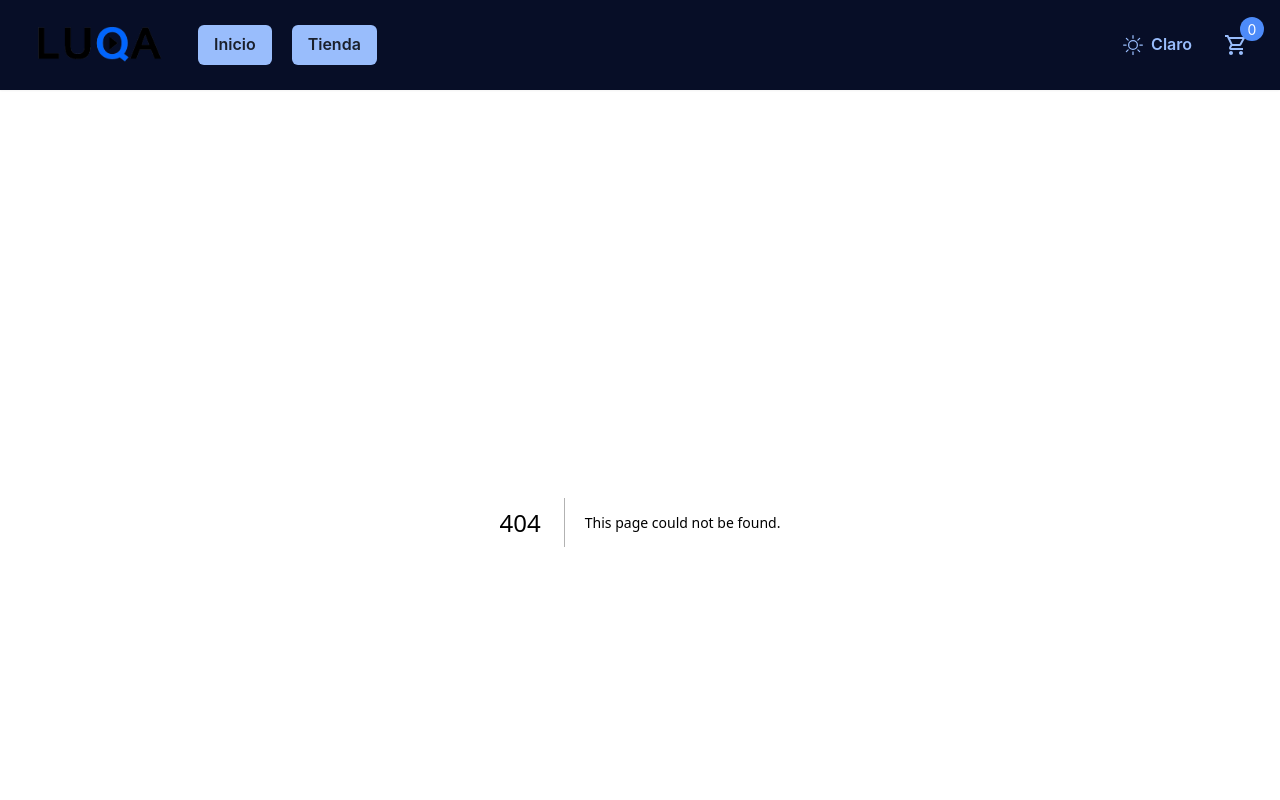
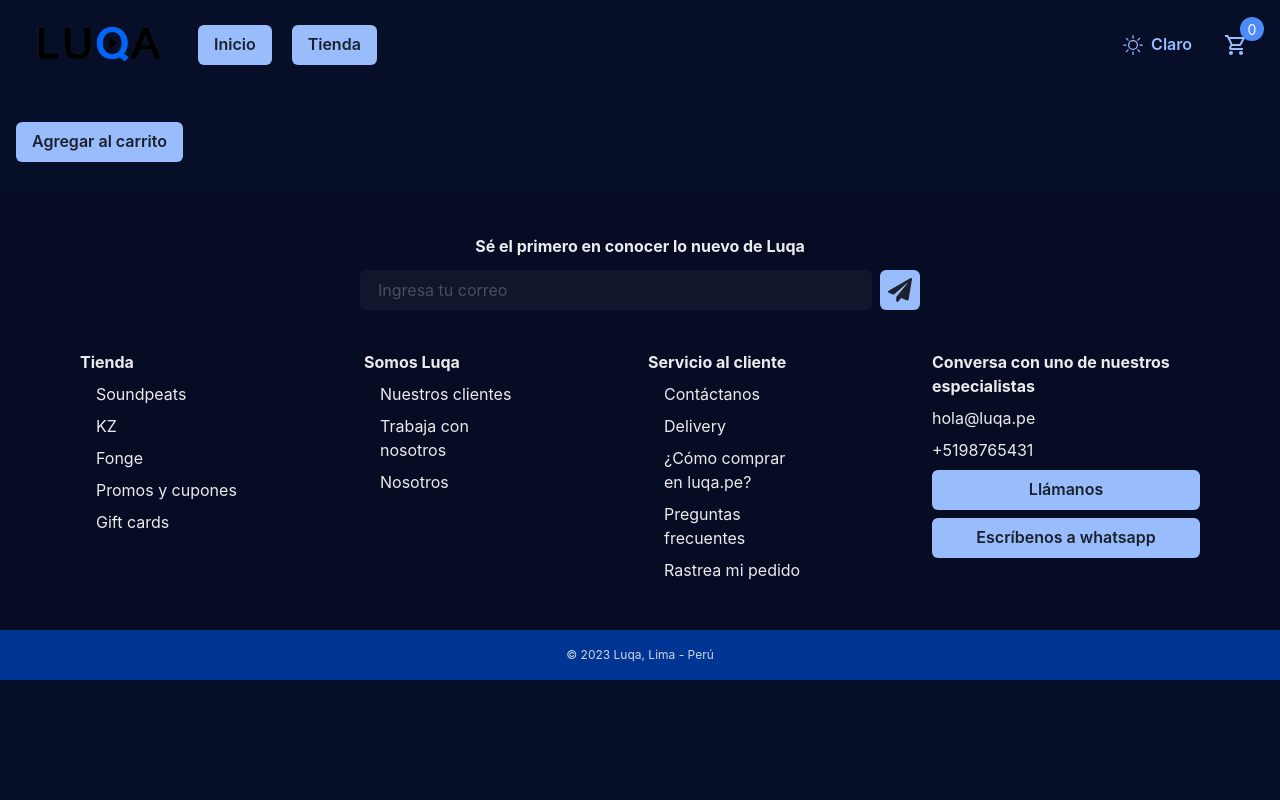
Before and after one commit to iamelyg/luqa, a Next.js app: page /tienda/components/AddButton in a window 1280 px wide. Before the commit this address had no page. Shown: the top 800 px of the page. Built offline with nearby package versions, Linux system fonts and the light colour scheme.

Commit message:
button store

```diff
--- /dev/null
+++ b/pages/tienda/components/AddButton.tsx
@@ -0,0 +1,30 @@
+import { useState } from 'react';
+import { Button, Grid, Badge, Stack, Text, Image, Flex, Card, Center, CardBody, CardFooter, Heading, Divider, ButtonGroup, Box } from '@chakra-ui/react';
+import { motion, AnimatePresence, AnimateSharedLayout } from 'framer-motion';
+
+import { Product } from '@/src/product/types';
+import { useStoreContext } from '../context/store.context.d';
+
+interface Props {
+    product: Product
+}
+
+const AddToCartButton: React.FC<Props> = ({ product }) => {
+    const [addingToCart, setAddingToCart] = useState<boolean>(false);
+
+    const { addToCart } = useStoreContext();
+
+    const onClick = ( ) => {
+        addToCart(product)
+        setAddingToCart(true);
+        setTimeout(() => {
+            setAddingToCart(false);
+        }, 500);
+    }
+
+    return <Button isLoading={addingToCart} loadingText='Agregando' onClick={onClick}>
+        Agregar al carrito
+    </Button>
+}
+
+export default AddToCartButton;
--- a/pages/tienda/context/store.context.d.tsx
+++ b/pages/tienda/context/store.context.d.tsx
@@ -11,23 +11,16 @@ interface Props {
 
 const StoreProvider: React.FC<Props> = ({ children }) => {
     const [cart, setCart] = useState<Product[]>([]);
-    const [addingToCart, setAddingToCart] = useState<boolean>(false);
-    const [wasAdded, setWasAdded] = useState<boolean>(false);
 
     const addToCart = (product: Product) => {
         setCart(state => state.concat(product))
-        setAddingToCart(true);
-        setTimeout(() => {
-            setAddingToCart(false);
-            setWasAdded(true);
-        }, 500);
     }
 
     const removeFromCart = (product: Product) => {
 
     }
 
-    const state = { cart, addingToCart, wasAdded }
+    const state = { cart }
 
     return <TodoContext.Provider value={{
         state,
--- a/pages/tienda/context/types.d.ts
+++ b/pages/tienda/context/types.d.ts
@@ -3,8 +3,6 @@ import { Product } from "@/src/product/types";
 export type StoreContextType = {
   state: {
     cart: Product[];
-    addingToCart: boolean;
-    wasAdded: boolean;
   }
   addToCart: (product: Product) => void;
   removeFromCart: (product: Product) => void;
```
Also changed, not shown: pages/tienda/components/QuickView.tsx (+3 -4 lines), pages/tienda/components/ShopItem.tsx (+6 -9 lines).
